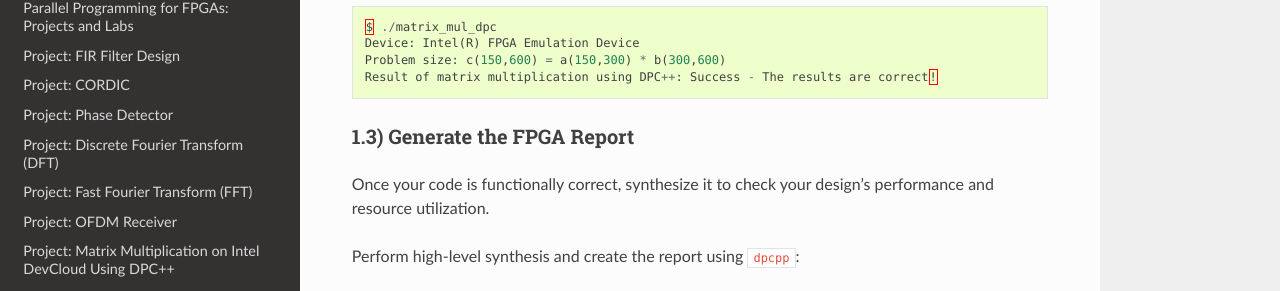
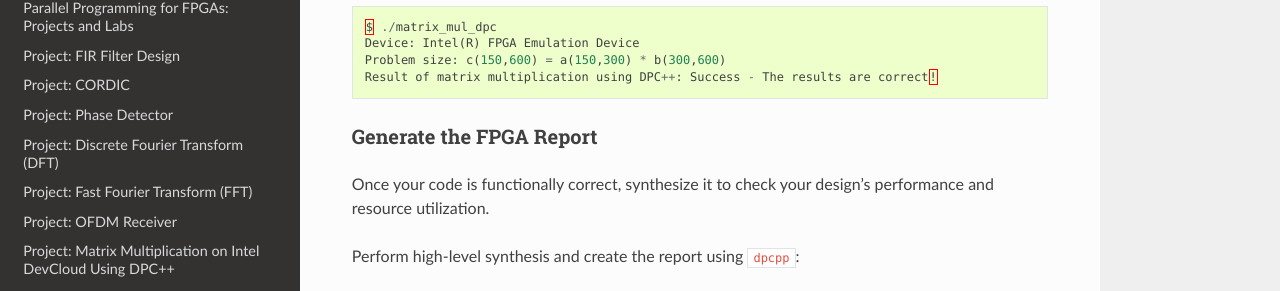
Before and after one commit to KastnerRG/Read_the_docs, a Sphinx documentation site: the page built from docs/devcloud.rst, in a window 1280 px wide and 900 px high, scrolled down 2640 px. Shown: the part 137-428 px from the top of the window. Built offline with Sphinx 7.4.7 and the Read the Docs theme 2.0.0, drawn with Linux system fonts in a browser that asks for light colours; some of the changed text lies outside the part shown.

Commit message:
dpcpp lab updates

```diff
--- a/docs/devcloud.rst
+++ b/docs/devcloud.rst
@@ -114,7 +114,7 @@
 	Result of matrix multiplication using DPC++: Success - The results are correct!
 
 
-1.3) Generate the FPGA Report
+Generate the FPGA Report
 ########################################
 
 Once your code is functionally correct, synthesize it to check your design's performance and resource utilization.
```
Also changed, not shown: other parts of docs/devcloud.rst (+2 -2 lines).
